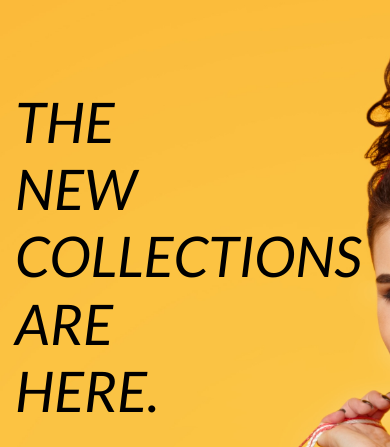
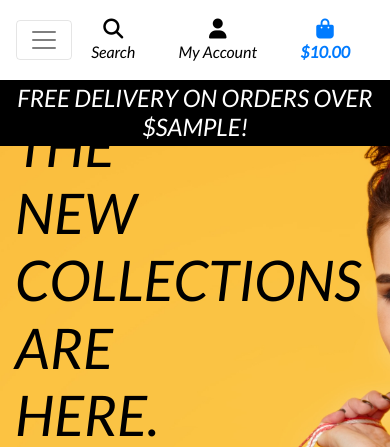
Before and after one commit to nealbrophy/CI_Boutique-Ado_v2, a Django app: template home/templates/home/index.html in a window 390 px wide. Shown: the top 447 px of the page. Run offline with Django 3.2, Linux system fonts and the light colour scheme; the template is opened without the code that fills it: most values are stand-ins (such as "Sample title", 1, 10 or a date in 2020); some libraries are stand-ins or nearby versions.

Commit message:
Add mobile header and main navbar

```diff
--- a/static/css/base.css
+++ b/static/css/base.css
@@ -56,6 +56,10 @@ body {
     border: 1px solid black !important;
 }
 
+.bg-black {
+    background: #000 !important;
+}
+
 /* -------------------------------- Media Queries */
 
 /* Slightly larger container on xl screens */
--- a/templates/base.html
+++ b/templates/base.html
@@ -24,7 +24,7 @@
                 crossorigin="anonymous"></script>
         <script src="https://cdn.jsdelivr.net/npm/popper.js@1.16.0/dist/umd/popper.min.js"
                 integrity="sha384-Q6E9RHvbIyZFJoft+2mJbHaEWldlvI9IOYy5n3zV9zzTtmI3UksdQRVvoxMfooAo"
-                crossorigin="anonymous"></script>
+                crossorigin="anonymous"></script>U
         <script src="https://stackpath.bootstrapcdn.com/bootstrap/4.5.0/js/bootstrap.min.js"
                 integrity="sha384-OgVRvuATP1z7JjHLkuOU7Xw704+h835Lr+6QL9UvYjZE3Ipu6Tp75j7Bh/kR0JKI"
                 crossorigin="anonymous"></script>
@@ -38,7 +38,7 @@
 <header class="container-fluid fixed-top">
     <div id="topnav" class="row bg-white pt-lg-2 d-none d-lg-flex">
         <div class="col-12 col-lg-4 my-auto py-1 py-lg-0 text-center text-lg-left">
-            <a href="{% url 'home' %}" class="nav-link main-logo-link">
+            <a href="{%  url 'home' %}" class="nav-link main-logo-link">
                 <h2 class="logo-font text-black my-0"><strong>Boutique</strong> Ado</h2>
             </a>
         </div>
@@ -100,6 +100,21 @@
             </ul>
         </div>
     </div>
+    <div class="row bg-white">
+        <nav class="navbar navbar-expand-lg navbar-light w-100">
+            <button class="navbar-toggler" type="button" data-toggle="collapse" data-target="#main-nav"
+                    aria-controls="main-nav" aria-expanded="false" aria-label="toggle navigation">
+                <span class="navbar-toggler-icon"></span>
+            </button>
+            {% include 'includes/mobile-top-header.html' %}
+            {% include 'includes/main-nav.html' %}
+        </nav>
+    </div>
+    <div id="delivery-banner" class="row text-center">
+        <div class="col bg-black text-white">
+            <h4 class="logo-font my-1">Free delivery on orders over ${{ free_shipping_threshold }}!</h4>
+        </div>
+    </div>
 </header>
 
 {% if messages %}
--- /dev/null
+++ b/templates/includes/main-nav.html
@@ -0,0 +1,50 @@
+<div class="collapse navbar-collapse" id="main-nav">
+    <ul class="navbar-nav w-auto mx-auto">
+        <li class="nav-item dropdown">
+            <a class="logo-font font-weight-bold nav-link text-black mr-5" href="#" id="all-products-link" data-toggle="dropdown" aria-haspopup="true" aria-expanded="false">
+                All Products
+            </a>
+            <div class="dropdown-menu border-0" aria-labelledby="all-products-link">
+                <a href="" class="dropdown-item">By Price</a>
+                <a href="" class="dropdown-item ">By Rating</a>
+                <a href="" class="dropdown-item ">By Category</a>
+                <a href="" class="dropdown-item">All Products</a>
+            </div>
+        </li>
+
+        <li class="nav-item dropdown">
+            <a class="logo-font font-weight-bold nav-link text-black mr-5" href="#" id="clothing-link" data-toggle="dropdown" aria-haspopup="true" aria-expanded="false">
+                Clothing
+            </a>
+            <div class="dropdown-menu border-0" aria-labelledby="clothing-link">
+                <a href="" class="dropdown-item">Activewear &amp; Essentials</a>
+                <a href="" class="dropdown-item">Jeans</a>
+                <a href="" class="dropdown-item">Shirts</a>
+                <a href="" class="dropdown-item">All Clothing</a>
+            </div>
+        </li>
+
+        <li class="nav-item dropdown">
+            <a class="logo-font font-weight-bold nav-link text-black mr-5" href="#" id="homeware-link" data-toggle="dropdown" aria-haspopup="true" aria-expanded="false">
+                Homeware
+            </a>
+            <div class="dropdown-menu border-0" aria-labelledby="homeware-link">
+                <a href="" class="dropdown-item">Bed &amp; Bath</a>
+                <a href="" class="dropdown-item">Kitchen &amp; Dining</a>
+                <a href="" class="dropdown-item">All Homeware</a>
+            </div>
+        </li>
+
+        <li class="nav-item dropdown">
+            <a class="logo-font font-weight-bold nav-link text-black" href="#" id="specials-link" data-toggle="dropdown" aria-haspopup="true" aria-expanded="false">
+                Special Offers
+            </a>
+            <div class="dropdown-menu border-0" aria-labelledby="specials-link">
+                <a href="" class="dropdown-item">New Arrivals</a>
+                <a href="" class="dropdown-item">Deals</a>
+                <a href="" class="dropdown-item">Clearance</a>
+                <a href="" class="dropdown-item">All Specials</a>
+            </div>
+        </li>
+    </ul>
+</div>
--- /dev/null
+++ b/templates/includes/mobile-top-header.html
@@ -0,0 +1,56 @@
+<li class="list-inline-item">
+    <a class="text-black nav-link d-block d-lg-none" href="#" id="mobile-search" data-toggle="dropdown" aria-haspopup="true" aria-expanded="false">
+        <div class="text-center">
+            <div><i class="fas fa-search fa-lg"></i></div>
+            <p class="my-0">Search</p>
+        </div>
+    </a>
+    <div class="dropdown-menu border-0 w-100 p-3 rounded-0 my-0" aria-labelledby="mobile-search">
+        <form class="form" method="GET" action="">
+            <div class="input-group w-100">
+                <input class="form-control border border-black rounded-0" type="text" name="q" placeholder="Search our site">
+                <div class="input-group-append">
+                    <button class="form-control form-control btn btn-black border border-black rounded-0" type="submit">
+                        <span class="icon">
+                            <i class="fas fa-search"></i>
+                        </span>
+                    </button>
+                </div>
+            </div>
+        </form>
+    </div>
+</li>
+<li class="list-inline-item dropdown">
+    <a class="text-black nav-link d-block d-lg-none" href="#" id="user-options" data-toggle="dropdown" aria-haspopup="true" aria-expanded="false">
+        <div class="text-center">
+            <div><i class="fas fa-user fa-lg"></i></div>
+            <p class="my-0">My Account</p>
+        </div>
+    </a>
+    <div class="dropdown-menu border-0" aria-labelledby="user-options">
+        {% if request.user.is_authenticated %}
+            {% if request.user.is_superuser %}
+                <a href="{% url 'account_logout' %}" class="dropdown-item">Product Management</a>
+            {% endif %}
+            <a href="" class="dropdown-item">My Profile</a>
+            <a href="{% url 'account_logout' %}" class="dropdown-item">Logout</a>
+        {% else %}
+            <a href="{% url 'account_signup' %}" class="dropdown-item">Register</a>
+            <a href="{% url 'account_login' %}" class="dropdown-item">Login</a>
+        {% endif %}
+    </div>
+</li>
+<li class="list-inline-item">
+    <a class="{% if grand_total %}text-primary font-weight-bold{% else %}text-black{% endif %} nav-link d-block d-lg-none" href="">
+        <div class="text-center">
+            <div><i class="fas fa-shopping-bag fa-lg"></i></div>
+            <p class="my-0">
+                {% if grand_total %}
+                    ${{ grand_total|floatformat:2 }}
+                {% else %}
+                    $0.00
+                {% endif %}
+            </p>
+        </div>
+    </a>
+</li>
```
